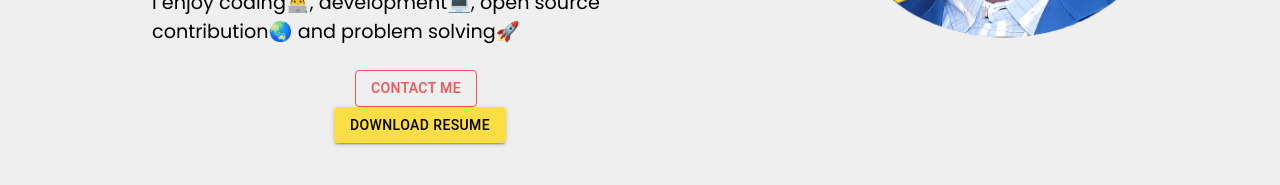
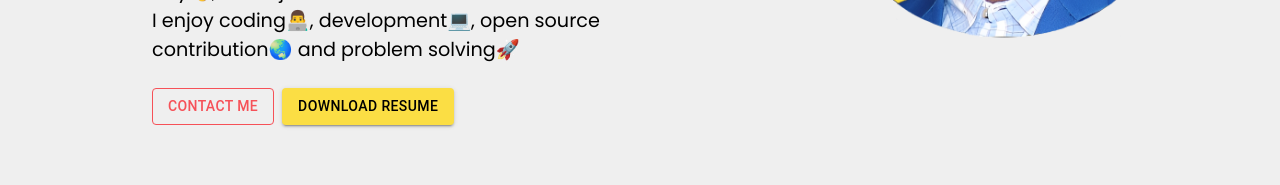
Before and after one commit to rajpatelbot/raj-portfolio, a React (Create React App) app: page /projects in a window 1280 px wide. Shown: the part 559-744 px from the top of the page. Built offline with nearby package versions, Linux system fonts and the light colour scheme.

Commit message:
styling fix

```diff
--- a/src/index.css
+++ b/src/index.css
@@ -94,6 +94,10 @@ a {
     margin-top: unset !important;
     justify-content: center !important;
   }
+
+  .css-1yjo05o {
+    justify-content: center !important;
+  }
 }
 
 /* homepage content & image styling */
--- a/src/pages/HomePage.js
+++ b/src/pages/HomePage.js
@@ -53,7 +53,7 @@ const HomePage = () => {
         <Stack
           spacing={1}
           direction="row"
-          style={{ width: "100%", marginTop: "1rem", display: "grid", placeItems: "Center" }}
+          style={{ width: "100%", marginTop: "1rem" }}
         >
           <ContactBtn variant="outlined">Contact me</ContactBtn>
           <DownloadBtn variant="contained">Download Resume</DownloadBtn>
```
